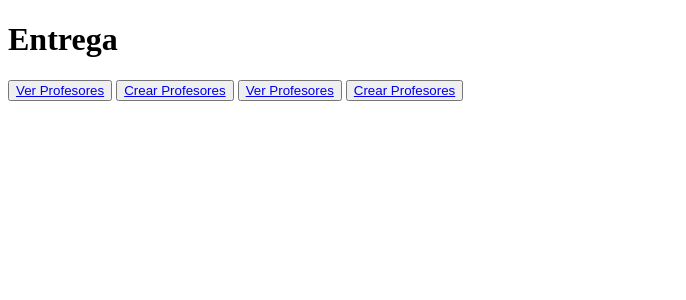
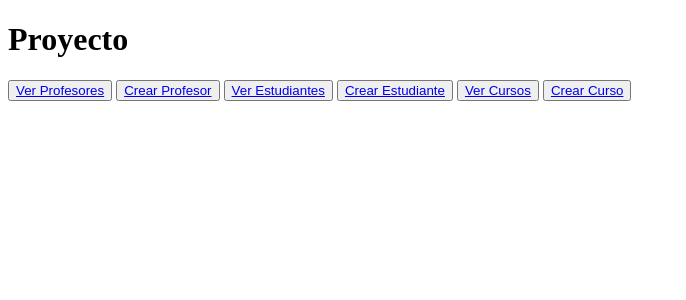
Before and after one commit to sebastianmorenocba/PlaygroundFinalProject_MorenoSebastian, a Django app: page / in a window 1280 px wide. Shown: the top 300 px of the page, without its empty margins (0-686 px from the left). Run offline with Django 5.2, Linux system fonts and the light colour scheme.

Commit message:
'Cursos' agregados al proyecto

```diff
--- a/Proyecto/core/forms.py
+++ b/Proyecto/core/forms.py
@@ -12,3 +12,8 @@ class EstudianteForm(forms.ModelForm):
     class Meta:
         model = models.Estudiante
         fields = "__all__"
+
+class CursoForm(forms.ModelForm):
+    class Meta:
+        model = models.Curso
+        fields = "__all__"
--- a/Proyecto/core/templates/core/curso_list.html
+++ b/Proyecto/core/templates/core/curso_list.html
@@ -2,7 +2,7 @@
 
 
 {% block contenido %}
-    {% for curso in cursos %}
+    {% for curso in curso %}
         <ul>
             <li>
                 {{ curso.nombre }}
--- a/Proyecto/core/templates/core/index.html
+++ b/Proyecto/core/templates/core/index.html
@@ -2,10 +2,12 @@
 
 {% block contenido %}
 
-    <h1>Entrega</h1>
+    <h1>Proyecto </h1>
 
     <button><a href="{% url 'profesor_list' %}">Ver Profesores</a></button>
-    <button><a href="{% url 'profesor_create' %}">Crear Profesores</a></button>
-    <button><a href="{% url 'estudiante_list' %}">Ver Profesores</a></button>
-    <button><a href="{% url 'estudiante_create' %}">Crear Profesores</a></button>
+    <button><a href="{% url 'profesor_create' %}">Crear Profesor</a></button>
+    <button><a href="{% url 'estudiante_list' %}">Ver Estudiantes</a></button>
+    <button><a href="{% url 'estudiante_create' %}">Crear Estudiante</a></button>
+    <button><a href="{% url 'curso_list' %}">Ver Cursos</a></button>
+    <button><a href="{% url 'curso_create' %}">Crear Curso</a></button>
 {% endblock contenido %}
--- a/Proyecto/core/urls.py
+++ b/Proyecto/core/urls.py
@@ -7,6 +7,9 @@ urlpatterns = [
     path("profesor/list", views.profesor_list, name="profesor_list"),
     path("profesor/create", views.profesor_create, name="profesor_create"),
     path("estudiante/list", views.estudiante_list, name="estudiante_list"),
-    path("estudiante/create", views.estudiante_create, name="estudiante_create")
+    path("estudiante/create", views.estudiante_create, name="estudiante_create"),
+    path("curso/list", views.curso_list, name="curso_list"),
+    path("curso/create", views.curso_create, name="curso_create"),
+
 
 ]
--- a/Proyecto/core/views.py
+++ b/Proyecto/core/views.py
@@ -28,7 +28,6 @@ def estudiante_list(request):
     contexto = {"estudiante": consulta}
     return render(request, "core/estudiante_list.html", contexto)
 
-
 def estudiante_create(request):
     if request.method == "POST":
         form = forms.EstudianteForm(request.POST)
@@ -38,3 +37,18 @@ def estudiante_create(request):
     else:
         form = forms.EstudianteForm()
     return render(request, "core/estudiante_create.html", {"form": form})
+
+def curso_list(request):
+    consulta = models.Curso.objects.all()
+    contexto = {"curso": consulta}
+    return render(request, "core/curso_list.html", contexto)
+
+def curso_create(request):
+    if request.method == "POST":
+        form = forms.CursoForm(request.POST)
+        if form.is_valid():
+            form.save()
+            return redirect("curso_list")
+    else:
+        form = forms.CursoForm()
+    return render(request, "core/curso_create.html", {"form": form})
```
Also changed, not shown: Proyecto/db.sqlite3.
